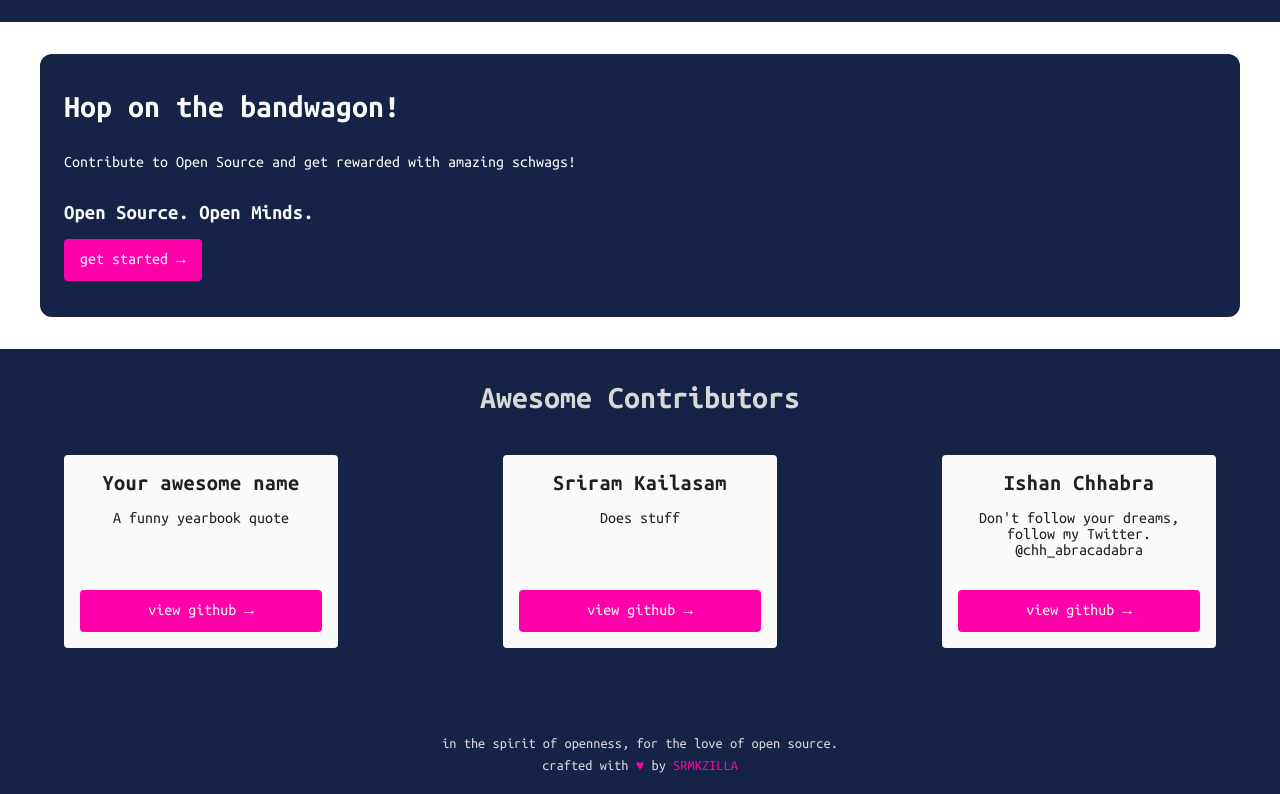
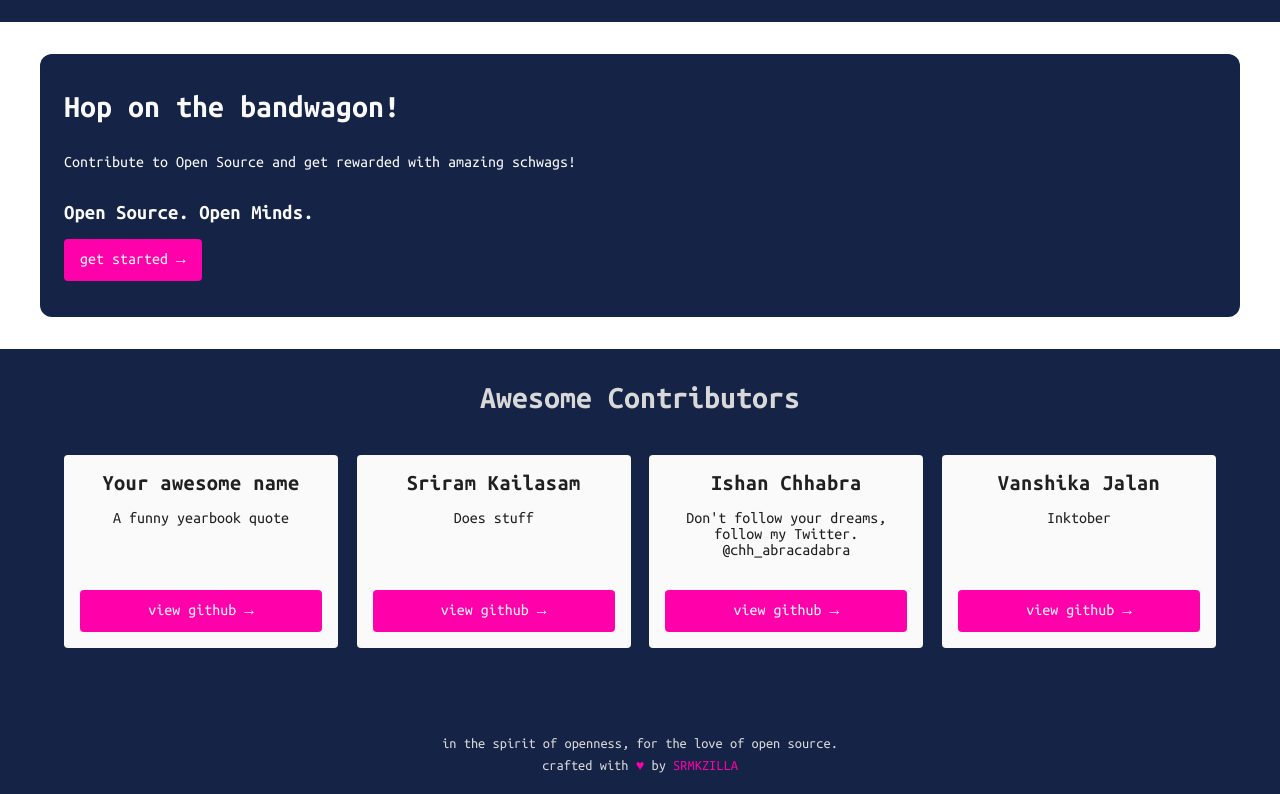
Before and after one commit to srm-kzilla/Hacktoberfest, a plain HTML site: page index.html in a window 1280 px wide. Shown: the part 778-1572 px from the top of the page. Drawn offline with Linux system fonts and the light colour scheme.

Commit message:
Contributing

```diff
--- a/index.html
+++ b/index.html
@@ -110,6 +110,15 @@
         <a class="kz-btn" href="https://github.com/ishan-chhabra">View GitHub</a>
       </div>
 
+      <div class="kz-contributor">
+        <div>
+          <h5>Vanshika Jalan</h5>
+          <blockquote> Inktober </blockquote>
+        </div>
+        <!-- Replace '#' value of href attribute with the link to your GitHub profile... -->
+        <a class="kz-btn" href="https://github.com/jalanvanshika">View GitHub</a>
+      </div>
+
       <!-- ••• PASTE ABOVE THIS LINE ••• -->
     </div>
 
```
Also changed, not shown: 1 other file.
